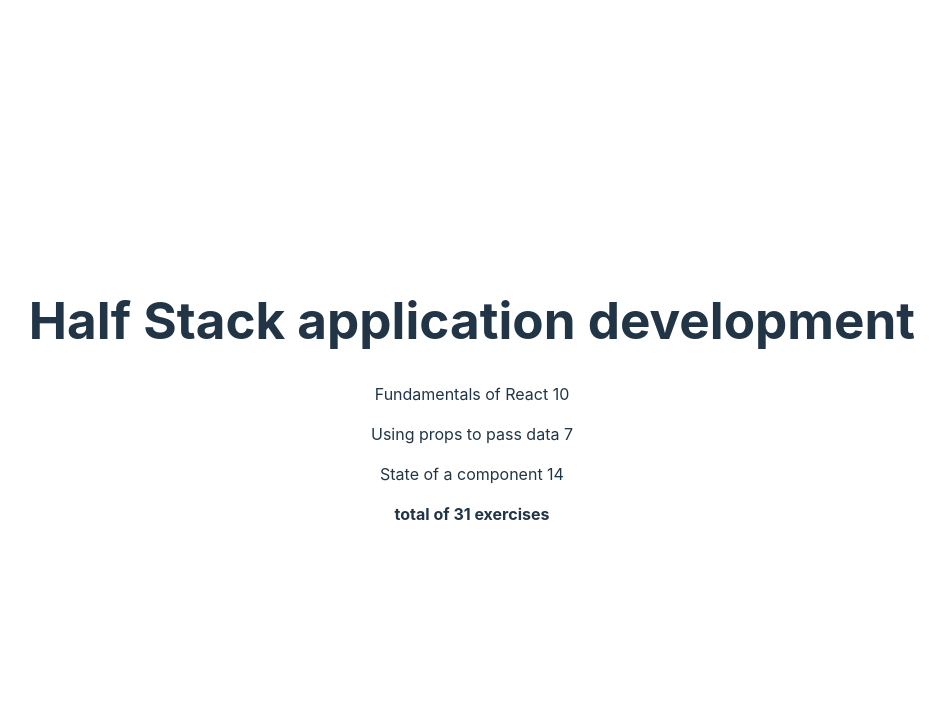
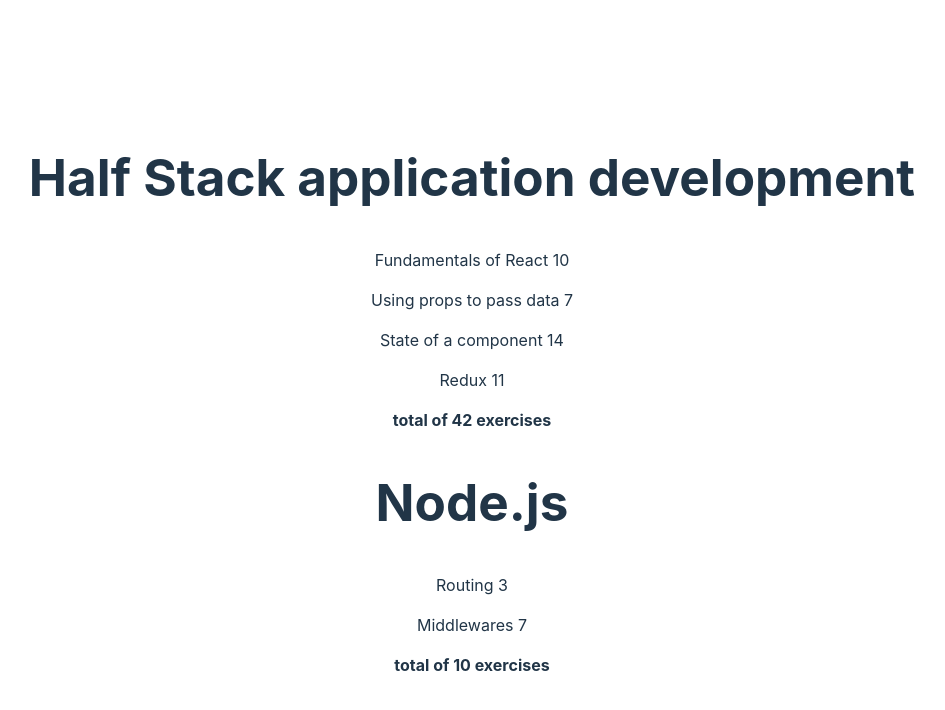
Before and after one commit to ArtoriasthewalkingAbyss/midudev-bootcamp, a React (Vite) app in the folder part2/courseinfo/: page / in a window 1280 px wide. Shown: the top 710 px of the page, without its empty margins (168-1113 px from the left). Built offline with nearby package versions, Linux system fonts and the light colour scheme.

Commit message:
2.4: Información del curso, paso 9

```diff
--- a/part2/courseinfo/src/App.jsx
+++ b/part2/courseinfo/src/App.jsx
@@ -32,18 +32,19 @@
     return <p>No hay cursos</p>
   }
   return (
-    <main>
+    <section>
       <Header course={course} />
       <Content part={course.parts} />
       <TotalExercises part={course.parts}/>
-    </main>
+    </section>
   )
 }
 
 const App = () => {
-  const course = {
-    id: 0,
+  const course = [
+    {
       name: 'Half Stack application development',
+      id: 1,
       parts: [
         {
           name: 'Fundamentals of React',
@@ -59,11 +60,35 @@
           name: 'State of a component',
           exercises: 14,
           id: 3
+        },
+        {
+          name: 'Redux',
+          exercises: 11,
+          id: 4
+        }
+      ]
+    },
+    {
+      name: 'Node.js',
+      id: 2,
+      parts: [
+        {
+          name: 'Routing',
+          exercises: 3,
+          id: 1
+        },
+        {
+          name: 'Middlewares',
+          exercises: 7,
+          id: 2
         }
       ]
     }
+  ]
 
-  return <Course course={course} />
+  return <main>
+    {course.map(value => <Course key={value.id} course={value} />)}
+  </main>
 }
 
 export default App
```
Lines whose indentation alone changed are shown as unchanged.
